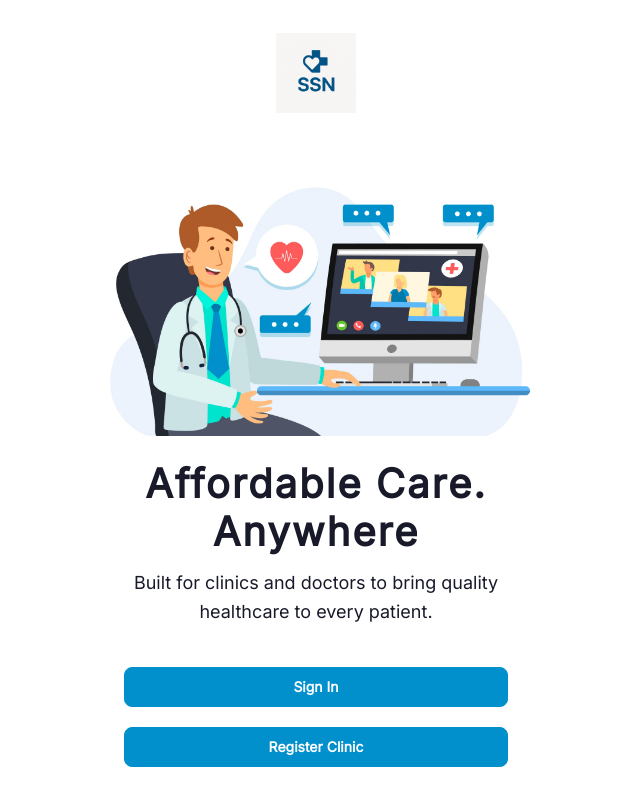
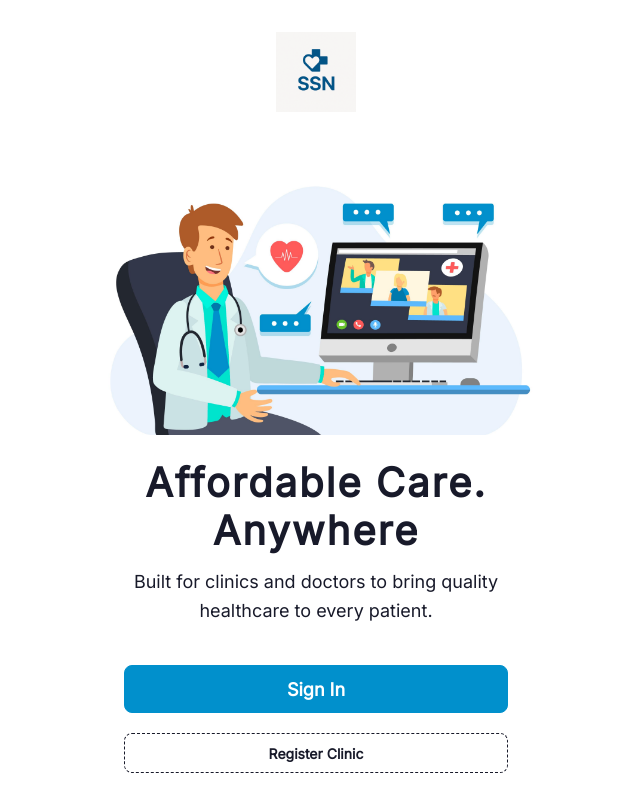
Before and after one commit to kinwitstech/SSN, a React (Vite) app: page / in a window 1280 px wide. Shown: the whole page, without its empty margins (324-964 px from the left). Built offline with nearby package versions, Linux system fonts and the light colour scheme.

Commit message:
Test for tree shaking of classes.

```diff
--- a/src/components/Button.jsx
+++ b/src/components/Button.jsx
@@ -40,7 +40,7 @@ const Button = ({
         "btn flex-center btn-block gap-2 rounded-lg",
         `${color ? `btn-${color}` : buttonColor}`,
         `${variant && `btn-${variant}`}`,
-        `btn-${size}`,
+        `${size ? `btn-${size}` : "btn-lg"}`,
         className
       )}
       onClick={handleClick}
--- a/src/pages/auth/LandingPage.jsx
+++ b/src/pages/auth/LandingPage.jsx
@@ -38,6 +38,9 @@ const LandingPage = () => {
           text={t("registerClinic")}
           variant="outline"
           to="/registerClinic"
+          color="error"
+          className="btn-dash"
+          size="xl"
         />
       </div>
     </div>
```
